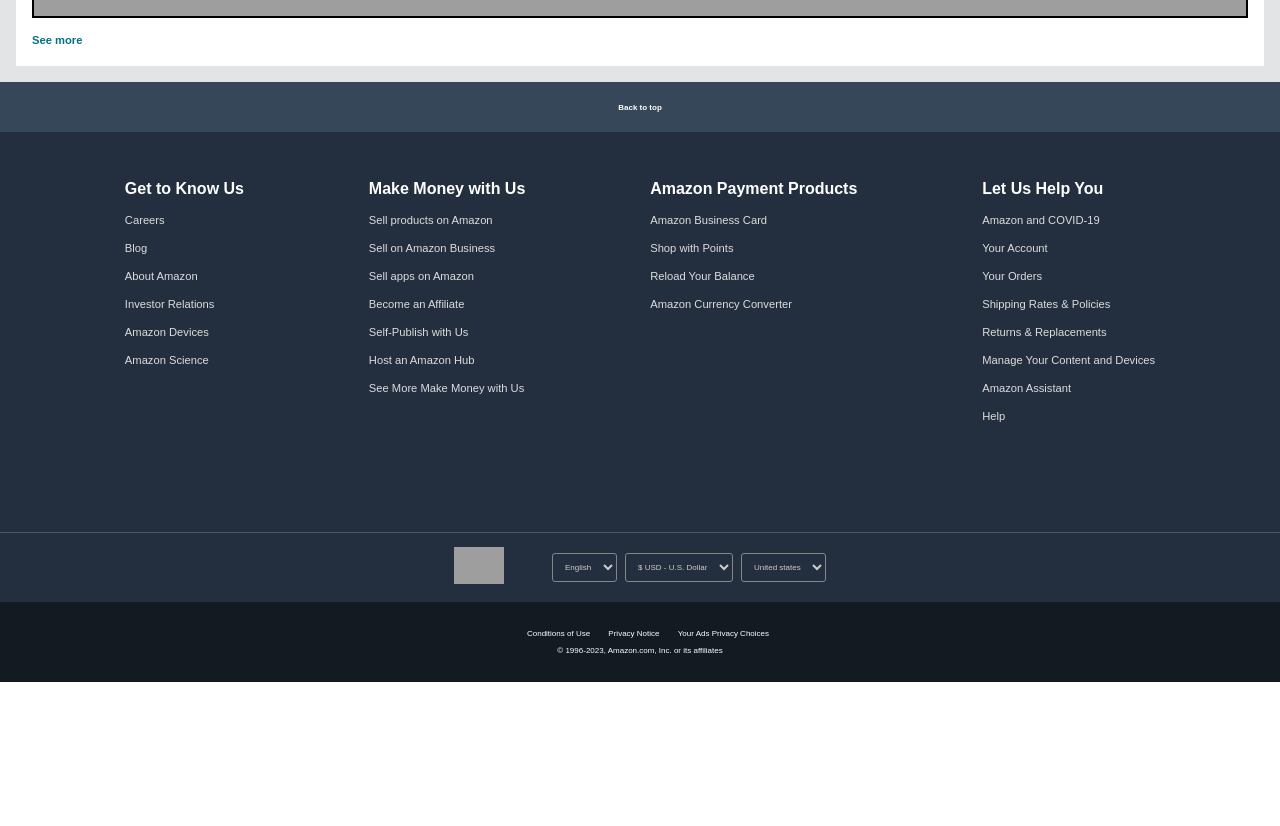
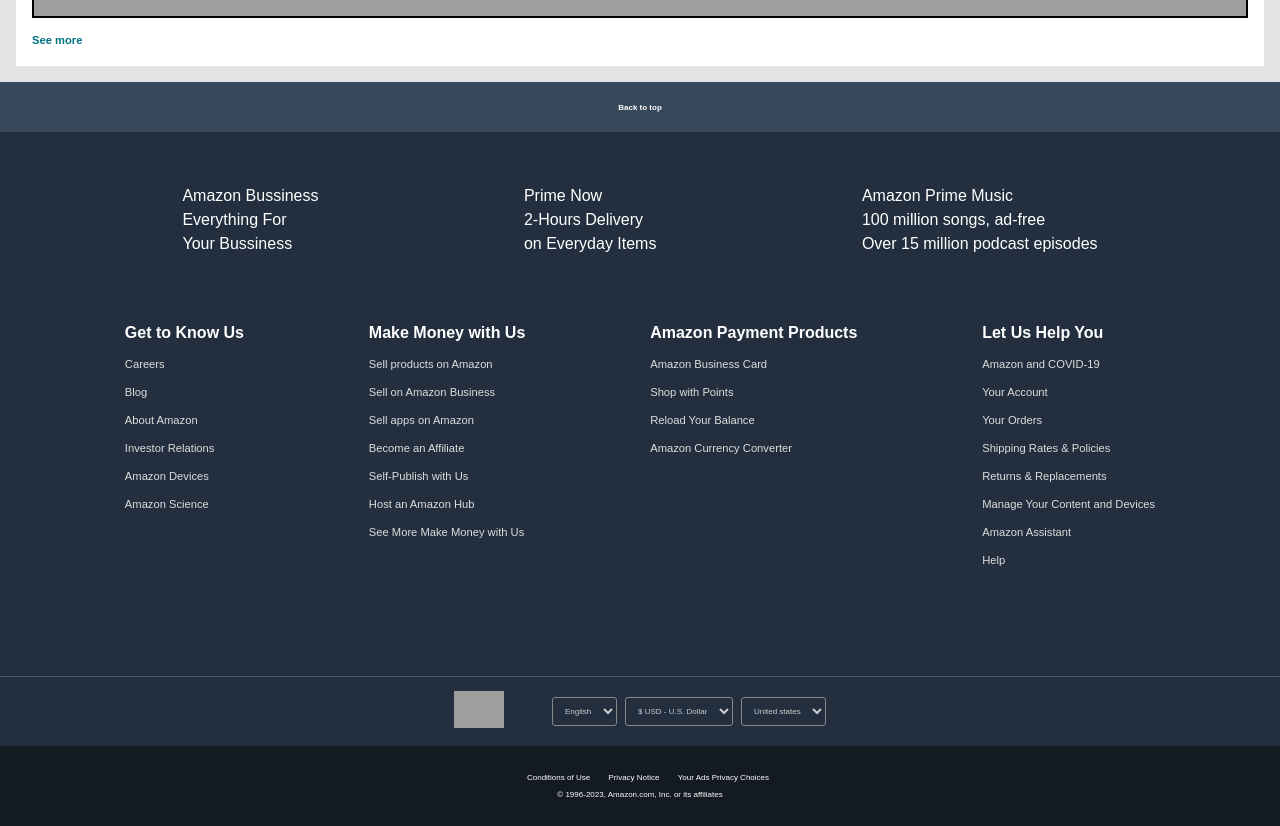
Before and after one commit to Managhera/amazon-clone, a plain HTML site: page index.html in a window 1280 px wide. Shown: the part 2200-3026 px from the top of the page. Before the commit the page ends 2882 px from the top, so only its background shows below. Drawn offline with Linux system fonts and the light colour scheme; grey boxes are pictures that could not be loaded.

Commit message:
add new footer

```diff
--- a/amazon.css
+++ b/amazon.css
@@ -364,6 +364,23 @@
     color: white;
 }
 
+.footer-bussiness{
+    display: flex;
+    justify-content: space-evenly;
+    background-color: #232F3E;
+    color: white;
+}
+
+.footer-bussiness ul{
+    margin-top: 2rem;
+    padding: 20px;
+}
+
+.footer-bussiness ul LI{
+    list-style: none;
+    padding: 3px;
+}
+
 .footer-links ul {
     margin-top: 3rem;
 }
--- a/index.html
+++ b/index.html
@@ -287,6 +287,23 @@
     <footer>
       <a href="#" class="back-option"> Back to top </a>
 
+      <div class="footer-bussiness">
+        <ul>
+          <li>Amazon Bussiness</li>
+          <li>Everything For</li>
+          <li>Your Bussiness</li>
+        </ul>
+        <ul>
+          <li>Prime Now</li>
+          <li>2-Hours Delivery</li>
+          <li>on Everyday Items</li>
+        </ul>
+        <ul>
+          <li>Amazon Prime Music</li>
+          <li>100 million songs, ad-free</li>
+          <li>Over 15 million podcast episodes</li>
+        </ul>
+      </div>
       <div class="footer-links">
         <ul>
           <p>Get to Know Us</p>
```
